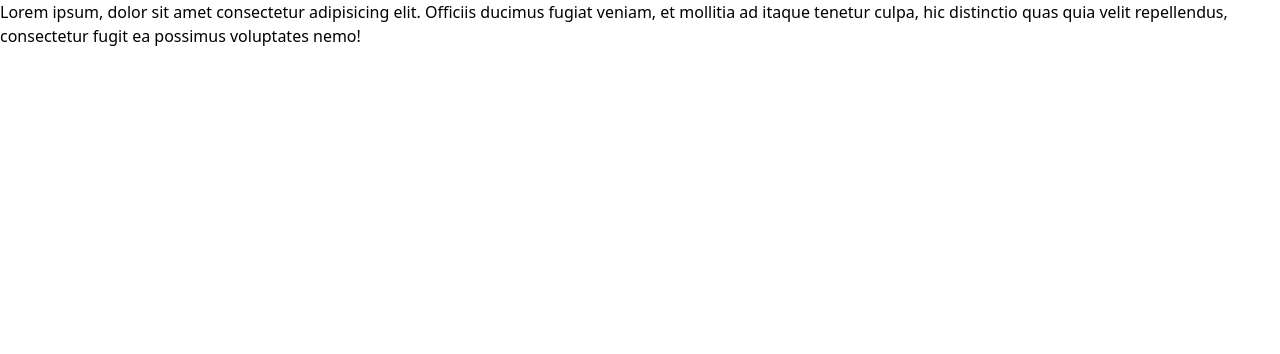
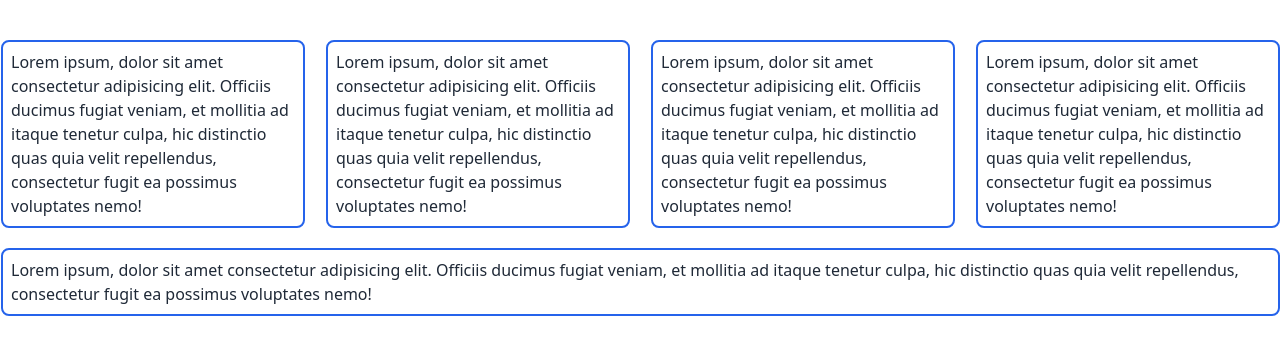
Before and after one commit to Shohobiddinn/tailwindProject, a Vue app: page / in a window 1280 px wide. Shown: the top 354 px of the page. Built offline with nearby package versions, Linux system fonts and the light colour scheme.

Commit message:
scss update

```diff
--- a/src/views/HomeView.vue
+++ b/src/views/HomeView.vue
@@ -1,10 +1,13 @@
 
 <template>
-  <p class="break-keep text-bold cursor-pointer">
-    Lorem ipsum, dolor sit amet consectetur adipisicing elit. Officiis ducimus
-    fugiat veniam, et mollitia ad itaque tenetur culpa, hic distinctio quas quia
-    velit repellendus, consectetur fugit ea possimus voluptates nemo!
-  </p>
+  <div class="flex flex-wrap mt-10" style="gap: 20px;">
+    <div v-for="item in 5" :key="item" class="cursor-pointer caret-pink-600 text-gray-800 flex-auto w-64 rounded-lg gap-4 ml-px border-2 border-blue-600 p-2" >
+      Lorem ipsum, dolor sit amet consectetur adipisicing elit. Officiis ducimus
+      fugiat veniam, et mollitia ad itaque tenetur culpa, hic distinctio quas quia
+      velit repellendus, consectetur fugit ea possimus voluptates nemo!
+    </div>
+
+  </div>
 </template>
 
 
```
